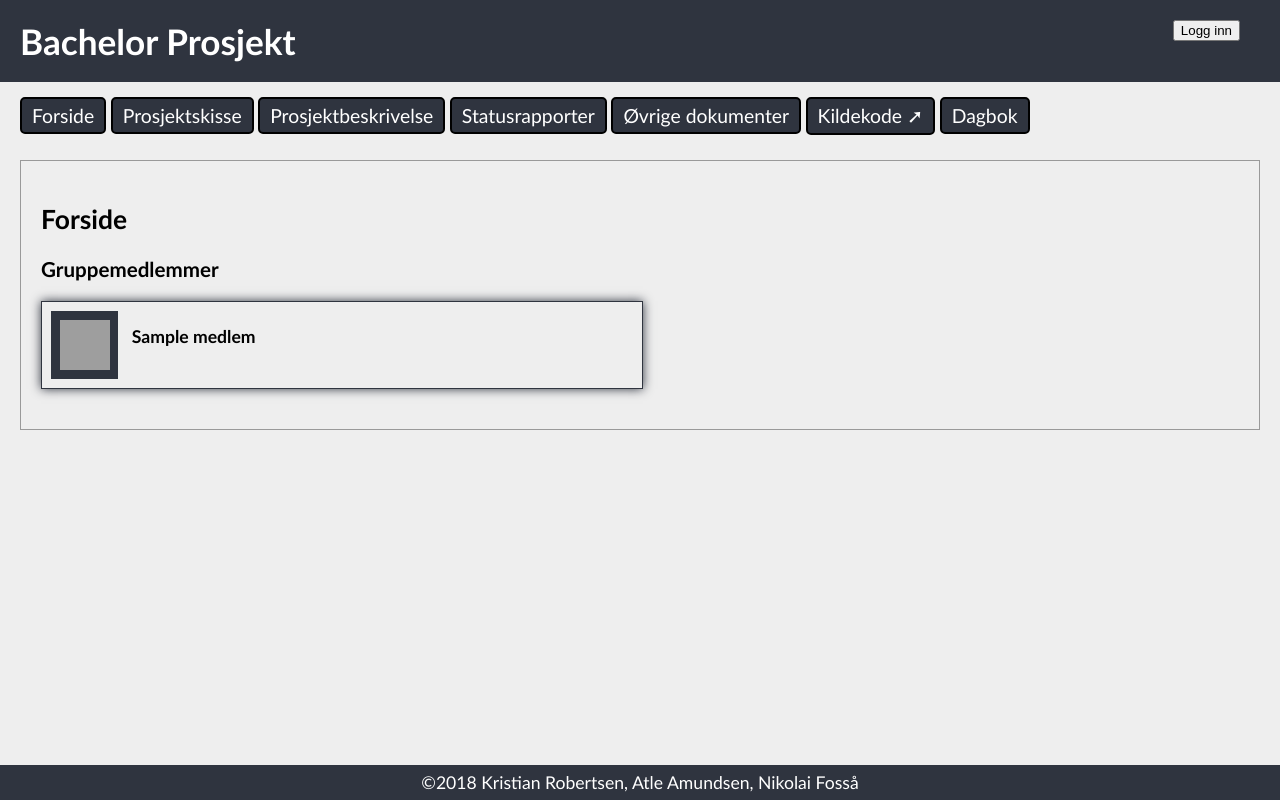
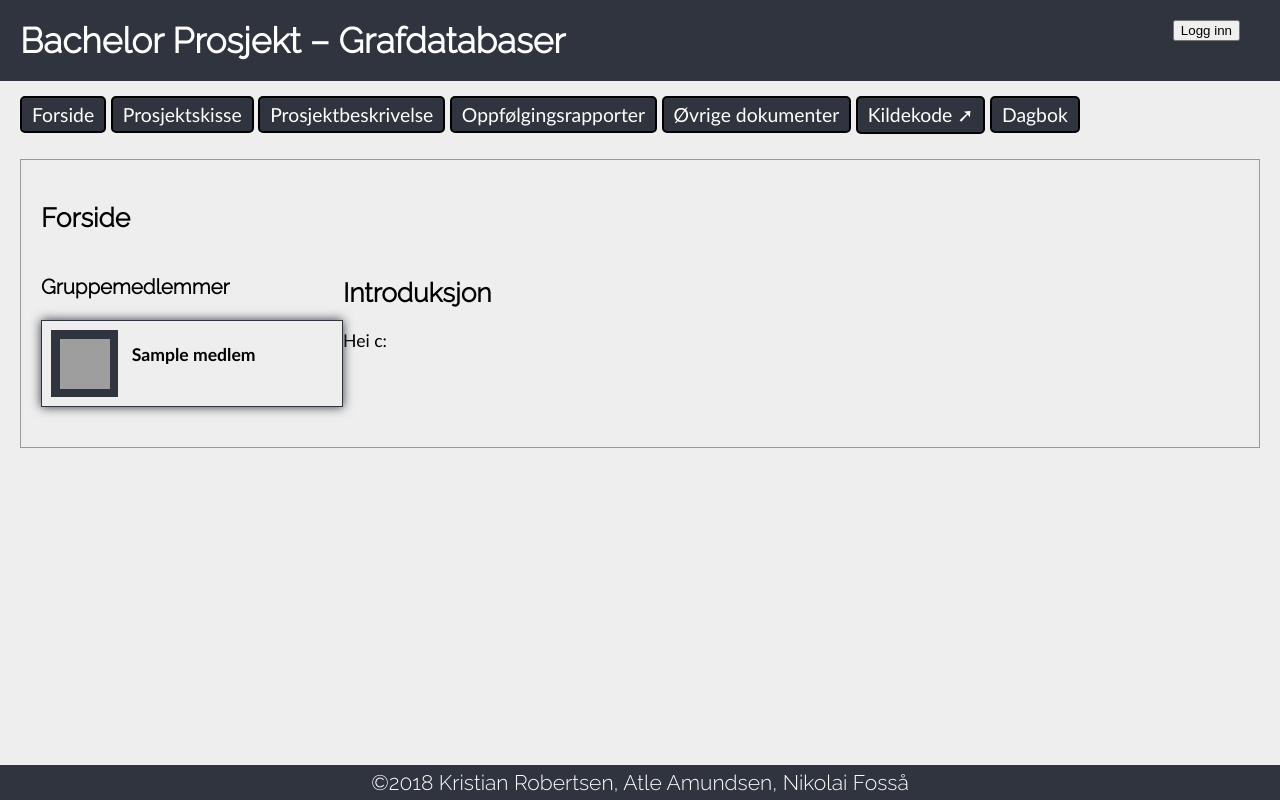
Before and after one commit to hrkristian/BachelorWeb, a Django app: template organizer/templates/organizer/home.html in a window 1280 px wide. Run offline with Django 3.2, Linux system fonts and the light colour scheme; the template is opened without the code that fills it: most values are stand-ins (such as "Sample title", 1, 10 or a date in 2020); grey boxes are pictures that could not be loaded.

Commit message:
Oppdatert stuff

```diff
--- /dev/null
+++ b/organizer/static/organizer/home.css
@@ -0,0 +1,45 @@
+#flex_two {
+
+}
+#flex_one {
+
+}
+.flex-item {
+  flex-basis: 50%;
+  flex-grow: 0;
+  flex-shrink: 0;
+  border: 1px solid green;
+}
+#flex_container {
+  display: flex;
+}
+.medlem_section_image img {
+  width: 100%;
+  height: 100%;
+}
+.medlem_section_details {
+  display: inline-block;
+  vertical-align: top;
+}
+.medlem_section_image {
+  display: inline-block;
+  vertical-align: top;
+  width: 50px;
+  height: 50px;
+  background-color: rgb(47, 52, 63);
+  color: white;
+  padding: 0.5em;
+  margin: 0.5em;
+}
+.medlem_section {
+  position: relative;
+  overflow: hidden;
+  max-width: 600px;
+  min-width: 300px;
+  border: 1px solid rgb(47, 52, 63);
+  box-shadow: 0 0 10px rgb(47, 52, 63);
+  margin: 20px 0;
+}
+h4 {
+  margin-bottom: 0;
+}
--- a/organizer/templates/organizer/beskrivelse.html
+++ b/organizer/templates/organizer/beskrivelse.html
@@ -7,7 +7,7 @@
 
 {% block content %}
 <h2>Prosjektbeskrivelse</h2>
-<a class="nav_item" id="file_link" href="{% static 'docs/Prosjektskisse_Kano.pdf' %}">
+<a class="nav_item" id="file_link" href="{% static 'docs/Prosjektbeskrivelse_Kano.pdf' %}">
   Nedlastbar PDF
 </a>
 <p>Obs! Forbehold om feil på siden, PFDen er det offisielle dokumentet.</p>
--- a/organizer/templates/organizer/home.html
+++ b/organizer/templates/organizer/home.html
@@ -1 +1,36 @@
 {% extends "base.html" %}
+{% load staticfiles %}
+
+{% block head %}
+<link rel="stylesheet" href="{% static 'organizer/home.css' %}">
+{% endblock %}
+
+{% block content %}
+<h2>Forside</h2>
+
+<div id="flex_container">
+  {# Oversikt over medlemmer #}
+  <div class="flex_item">
+    <h3>Gruppemedlemmer</h3>
+    {% for medlem in medlemmer %}
+    <div class="medlem_section" id="flex_one">
+      <div class="medlem_section_image">
+        <img src="{% static 'images/profil_'|add:medlem.slug|add:'.jpg' %}" alt="Profile Picture" class="medlem_section_item">
+      </div>
+      <div class="medlem_section_details">
+        <h4 class="medlem_section_item"> {{ medlem.name }}</h4>
+        {% if medlem.slug == 'atle' %}
+        Prosjektleder
+        {% endif %}
+      </div>
+    </div>
+    {% endfor %}
+  </div>
+  {# Introduksjon til gruppa og nettstedet #}
+  <div class="flex_item" id="flex_two">
+    <h2>Introduksjon</h2>
+    Hei c:
+  </div>
+</div>
+
+{% endblock %}
--- a/static/site/style.css
+++ b/static/site/style.css
@@ -52,6 +52,11 @@ footer {
   text-align: center;
   white-space: nowrap;
   width: 100%;
+  font-family: 'Raleway', sans-serif;
+  font-size: 1.2em;
+}
+h1, h2, h3 {
+  font-family: 'Raleway', sans-serif;
 }
 header, footer {
   background: rgb(47, 52, 63);
--- a/templates/base.html
+++ b/templates/base.html
@@ -6,13 +6,14 @@
   <script src="{% static 'js/base.js' %}"></script>
   <meta charset="utf-8">
   <link rel="shortcut icon" type="image/png" href="{% static 'images/icon.png' %}">
+  <link href="https://fonts.googleapis.com/css?family=Raleway:300" rel="stylesheet">
   <title>
     {% block title %}
     Bachelor Prosjekt KANO
     {% endblock %}
   </title>
   {% block head %}
-  <link rel="stylesheet" href="{% static 'site/landing.css' %}">
+
   {% endblock %}
 
   <meta http-equiv="X-UA-Compatible" content="IE=edge,chrome=1">
@@ -41,14 +42,14 @@
   {% endif %}
   <h1>
   {% block header %}
-  Bachelor Prosjekt
+  Bachelor Prosjekt – Grafdatabaser
   {% endblock %}
 </h1></header>
   <nav id="main_nav">
     <a class="nav_item" href="{% url 'home' %}">Forside</a>
     <a class="nav_item" href="{% url 'skisse' %}">Prosjektskisse</a>
     <a class="nav_item" href="{% url 'beskrivelse' %}">Prosjektbeskrivelse</a>
-    <a class="nav_item" href="{% url 'status' %}">Statusrapporter</a>
+    <a class="nav_item" href="{% url 'status' %}">Oppfølgingsrapporter</a>
     <a class="nav_item" href="{% url 'docs' %}">Øvrige dokumenter</a>
     <a class="nav_item" target="_blank" href="https://github.com/gitsieg/Neo4Java">Kildekode ➚</a>
     <a class="nav_item" href="{% url 'landing' %}">Dagbok</a>
@@ -57,23 +58,7 @@
 
 <main>
   {% block content %}
-  <h2>Forside</h2>
-  <h3>Gruppemedlemmer</h3>
-  <p>
-    {% for medlem in medlemmer %}
-      <div class="medlem_section">
-        <div class="medlem_section_image">
-          <img src="{% static 'images/profil_'|add:medlem.slug|add:'.jpg' %}" alt="Profile Picture" class="medlem_section_item">
-        </div>
-        <div class="medlem_section_details">
-          <h4 class="medlem_section_item"> {{ medlem.name }}</h4>
-          {% if medlem.slug == 'atle' %}
-          Prosjektleder
-          {% endif %}
-        </div>
-      </div>
-    {% endfor %}
-  </p>
+  <h2>Missing page</h2>
   {% endblock %}
 </main>
 <div id="footer-bump"><p>&copy;2018 Kristian Robertsen, Atle Amundsen, Nikolai Fosså</p></div>
```
Also changed, not shown: organizer/templates/organizer/docs.html (+7 -3 lines), organizer/templates/organizer/status.html (+4 -4 lines), static/site/landing.css (deleted, +0 -29 lines), static/images/profil_atle.jpg (added), static/images/profil_nikolai.jpg, 5 other files.
